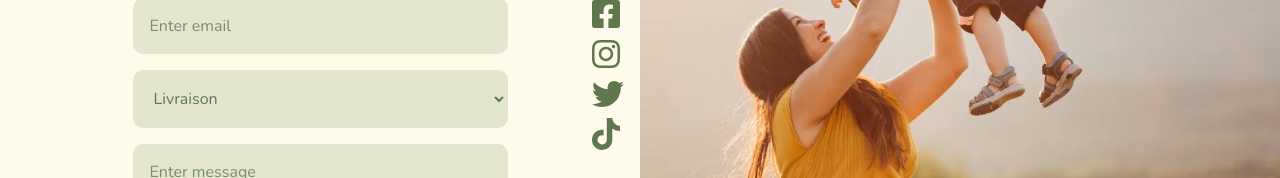
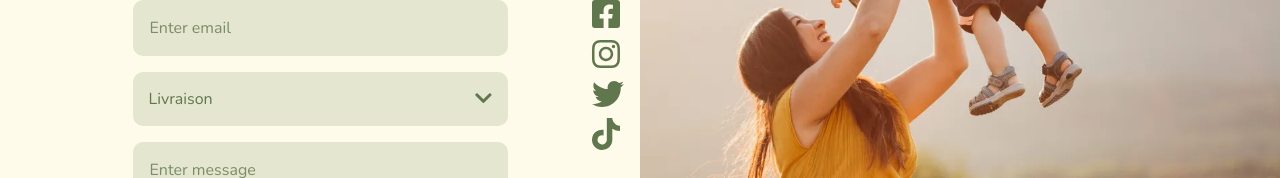
Before and after one commit to Lambtsa/charlies-closet-client, a React (Create React App) app: page /contact-us in a window 1280 px wide. Shown: the part 340-518 px from the top of the page. Built offline with nearby package versions, Linux system fonts and the light colour scheme.

Commit message:
update forms

```diff
--- a/src/styles/small.scss
+++ b/src/styles/small.scss
@@ -33,6 +33,9 @@ h2 {
 h3 {
   font-size: 1.5rem;
   margin-bottom: 1rem;
+}
+p {
+  line-height: 1.5rem;
 }
 
 /*
@@ -339,6 +342,31 @@ h3 {
     }
   }
 }
+.select__container {
+  position: relative;
+  width: 100%;
+  max-width: 375px;
+  margin-bottom: 1rem;
+}
+.select__overlay {
+  position: absolute;
+  right: 1rem;
+  top: 50%;
+  transform: translateY(-50%);
+}
+.select__overlay--icon {
+  color: $primary-color;
+  font-size: 1.2rem;
+}
+select {
+  // A reset of styles, including removing the default dropdown arrow
+  appearance: none;
+  width: 100%;
+  background-color: #E4E6CF;
+  border-radius: 10px;
+  padding: 1rem;
+  color: $primary-color;
+}
 
 /*
   Jumbotron
@@ -572,6 +600,7 @@ h3 {
 }
 .paragraph__split {
   display: grid;
+  align-items: center;
   grid-template-columns: 1fr;
   gap: 1rem;
 }
--- a/src/views/AboutUs.tsx
+++ b/src/views/AboutUs.tsx
@@ -31,11 +31,11 @@ const AboutUs = () => {
                 <p className="paragraph__text">
                   {`Lorem ipsum dolor sit amet, consectetur adipiscing elit. Sollicitudin nisl, orci velit, nunc, aliquam sit est at semper. Diam egestas at et ac dolor, nullam aliquam feugiat. Id nulla adipiscing ipsum consectetur massa leo sit euismod. Nulla pulvinar leo tincidunt commodo posuere elementum malesuada. Placerat egestas scelerisque cras dolor massa feugiat. Morbi tincidunt est aliquam ipsum malesuada purus scelerisque habitasse. Scelerisque morbi molestie nec, faucibus orci. Erat neque, aenean elementum maecenas adipiscing ipsum. Varius velit consectetur sit congue aliquam id sed ipsum. Semper nibh quis leo est. Nisl phasellus gravida odio facilisis nam. Malesuada pellentesque molestie aliquet ultrices.`}
                 </p>
-                <p className="paragraph__text">
-                  {`Lorem ipsum dolor sit amet, consectetur adipiscing elit. Sollicitudin nisl, orci velit, nunc, aliquam sit est at semper. Diam egestas at et ac dolor, nullam aliquam feugiat. Id nulla adipiscing ipsum consectetur massa leo sit euismod. Nulla pulvinar leo tincidunt commodo posuere elementum malesuada. Placerat egestas scelerisque cras dolor massa feugiat.`}
-                </p>
                 </div>
               </div>
+              <p className="paragraph__text">
+                {`Lorem ipsum dolor sit amet, consectetur adipiscing elit. Sollicitudin nisl, orci velit, nunc, aliquam sit est at semper. Diam egestas at et ac dolor, nullam aliquam feugiat. Id nulla adipiscing ipsum consectetur massa leo sit euismod. Nulla pulvinar leo tincidunt commodo posuere elementum malesuada. Placerat egestas scelerisque cras dolor massa feugiat.`}
+              </p>
               <p className="paragraph__text">
                 {`Lorem ipsum dolor sit amet, consectetur adipiscing elit. In eget neque quam at lectus augue vel massa sed. Id vulputate aliquam parturient leo facilisi ultrices. Et sollicitudin proin magnis quam et dolor euismod. Nisl aenean justo, turpis eu. Eget id vel quam sit rutrum nec lacus. Ullamcorper venenatis lectus id eu elit, elementum faucibus cras proin. Magna nulla vitae fames turpis dolor. Consequat purus felis odio neque.`}
               </p>
--- a/src/views/Boxes.tsx
+++ b/src/views/Boxes.tsx
@@ -1,4 +1,10 @@
 import React, { useEffect } from 'react';
+
+/*
+  Components
+*/
+import Footer from '../components/Footer';
+import Header from '../components/Header';
 
 const Boxes = () => {
   useEffect(() => {
@@ -7,7 +13,11 @@ const Boxes = () => {
 
   return (
     <>
-      <h2>Boxes</h2>
+      <Header type="dark" fixed/>
+      <main className="main">
+        <h2>Boxes</h2>
+      </main>
+      <Footer />
     </>
   );
 };
--- a/src/views/ContactUs.tsx
+++ b/src/views/ContactUs.tsx
@@ -1,5 +1,6 @@
 import React, { useState } from 'react';
 import charlie from '../assets/charlies_closet.webp';
+import { faChevronDown } from '@fortawesome/free-solid-svg-icons';
 
 /*
   Components
@@ -8,6 +9,7 @@ import Header from '../components/Header';
 import InputField from '../components/InputField';
 import Copyright from '../components/Copyright';
 import SocialIcons from '../components/SocialIcons';
+import { FontAwesomeIcon } from '@fortawesome/react-fontawesome';
 
 const ContactUs = () => {
   const [firstName, setFirstName] = useState('');
@@ -32,9 +34,17 @@ const ContactUs = () => {
               placeholder="Enter email"
               value={email}
               setValue={setEmail} />
-            <select value={object} onChange={(e:any) => setObject(e.target.value)} className="form__input">
-              <option value="livraison">Livraison</option>
-            </select>
+            <div className="select__container">
+              <div className="select__overlay">
+                <div className="select__overlay--icon">
+                  <FontAwesomeIcon icon={faChevronDown} />
+                </div>
+              </div>
+              <select value={object} onChange={(e:any) => setObject(e.target.value)} className="select">
+                <option value="livraison">Livraison</option>
+                <option value="produit">Produit</option>
+              </select>
+            </div>
             <textarea
               value={message}
               onChange={(e: any) => setMessage(e.target.value)}
```
